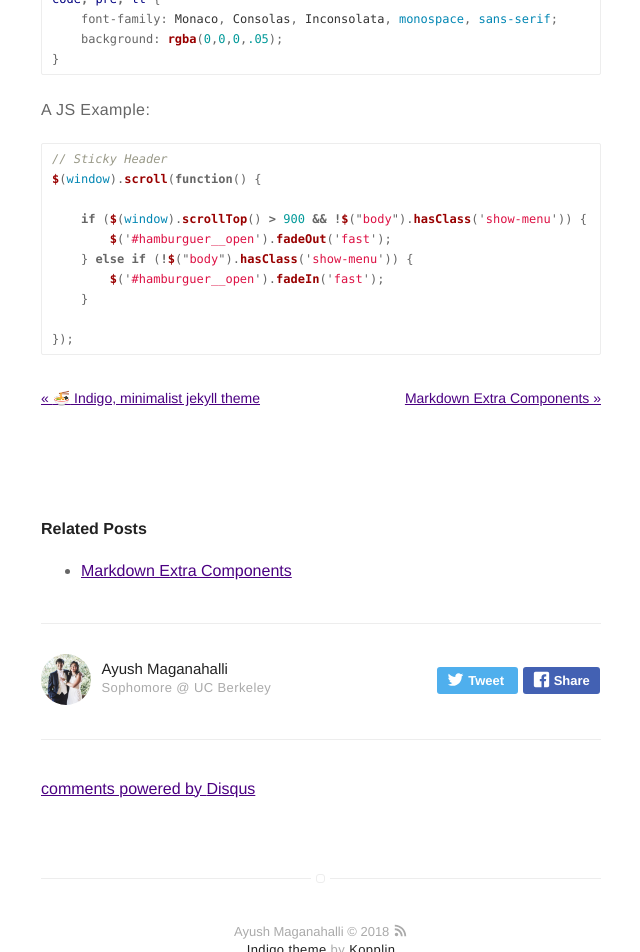
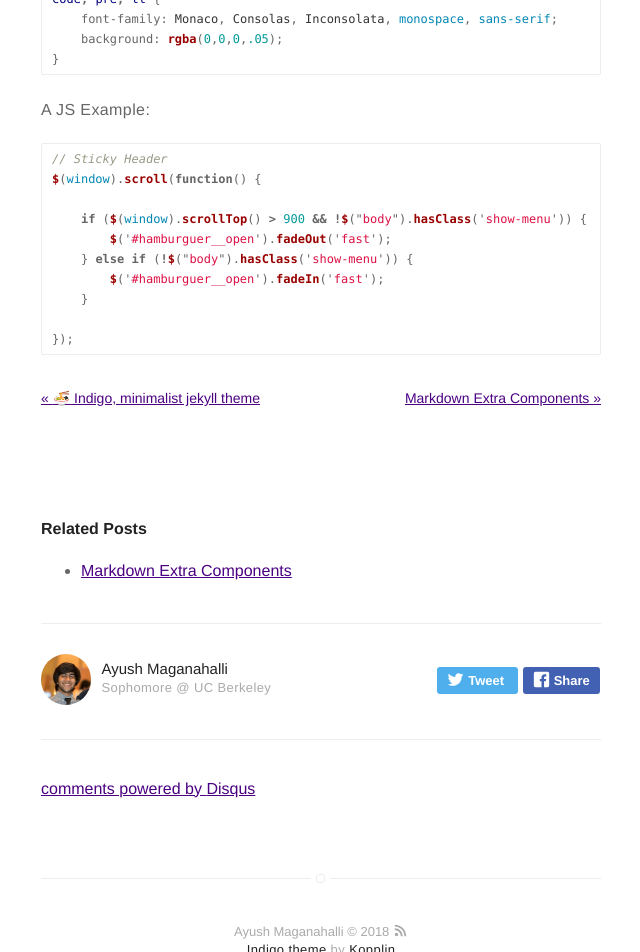
Before and after one commit to ayushsm/ayushsm-github.com, a Jekyll site: the page built from _posts/2016-02-24-markdown-common-elements.markdown, in a window 1280 px wide. Shown: the part 5448-6400 px from the top of the page, without its empty margins (319-959 px from the left). Built offline with Jekyll 4.4.1, drawn with Linux system fonts in a browser that asks for light colours; emoji names are drawn with the system emoji font; comment, search, counter and statistics services are not loaded.

Commit message:
new profile pic

```diff
--- a/_config.yml
+++ b/_config.yml
@@ -57,7 +57,7 @@ authors:
         name: Ayush Maganahalli
         bio: Sophomore @ UC Berkeley
         external-image: false
-        picture: assets/images/temp_profile.jpg
+        picture: assets/images/newprofile.jpeg
 
 # do you want a larger site? change the option below
 # options: [normal, large] | default: normal
```
Also changed, not shown: assets/images/newprofile.jpeg (added), 2 other files.
